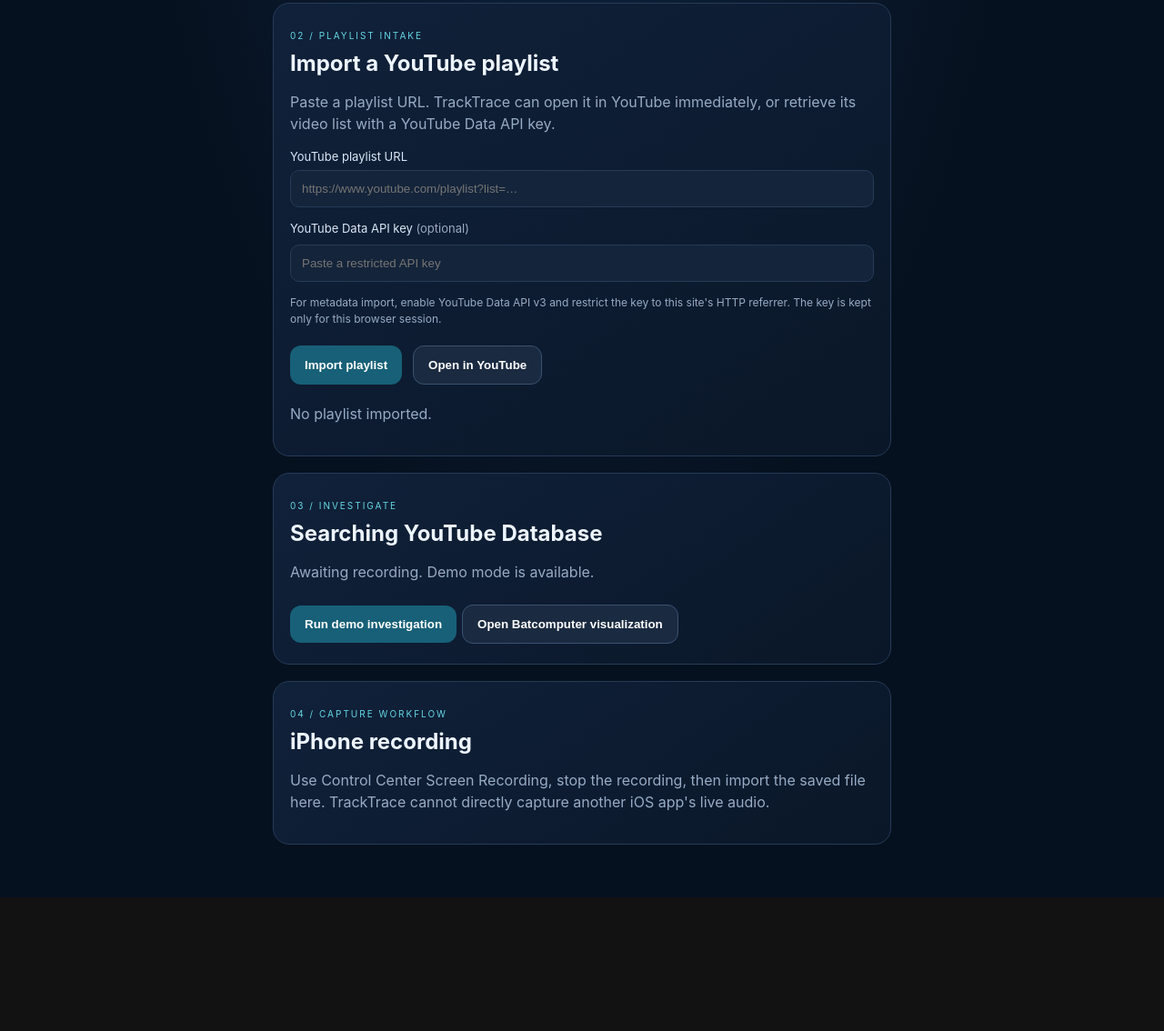
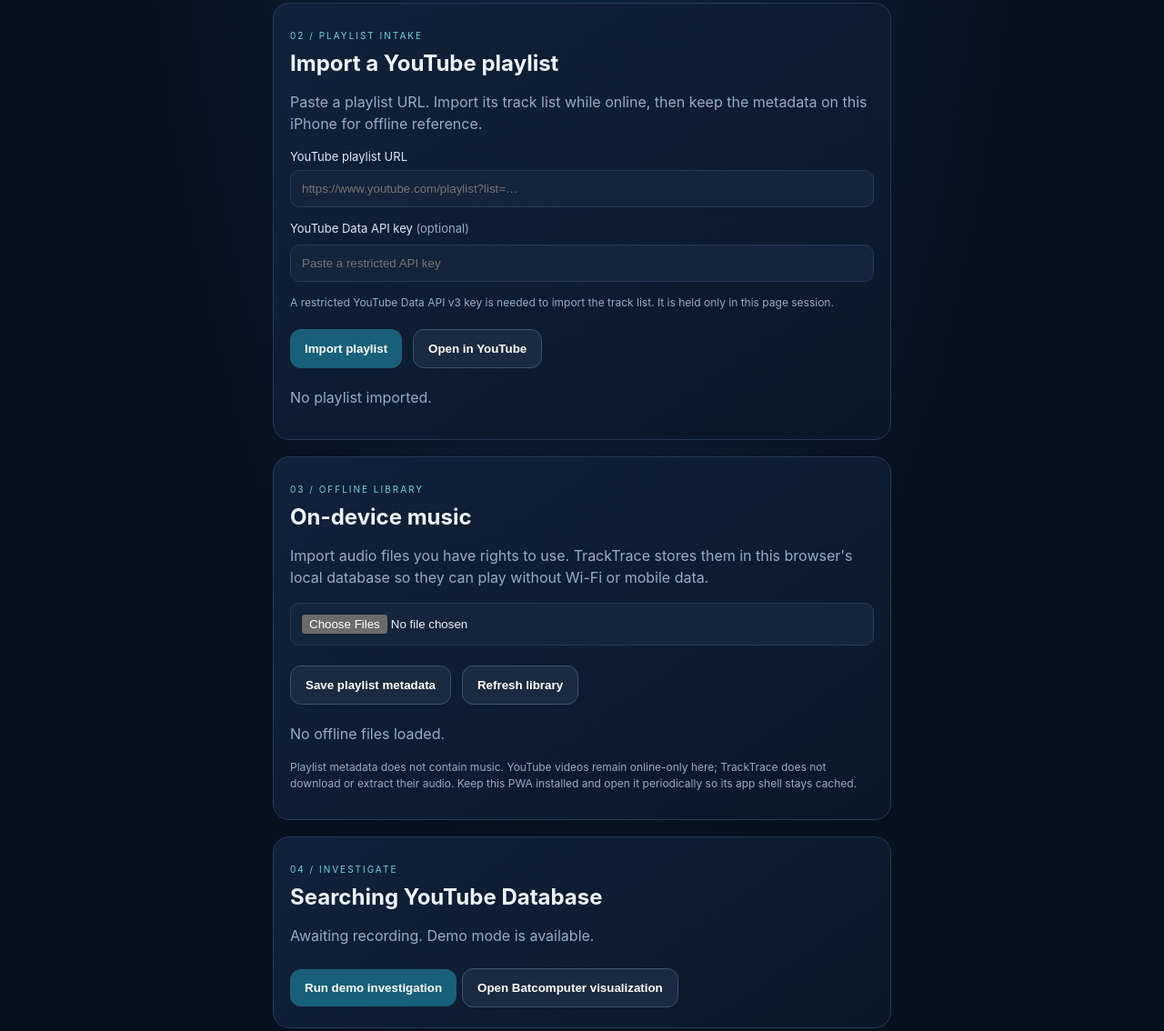
Before and after one commit to TetraHarte/TrackTrace, a plain HTML site: page index.html in a window 1280 px wide. Shown: the part 490-1624 px from the top of the page at 91% size. Before the commit the page ends 1477 px from the top, so only its background shows below. Drawn offline with Linux system fonts and the light colour scheme.

Commit message:
Add offline playlist library v0.2.0

```diff
--- a/index.html
+++ b/index.html
@@ -1,6 +1,7 @@
 <!doctype html>
 <html lang="en"><head><meta charset="utf-8"><meta name="viewport" content="width=device-width,initial-scale=1,viewport-fit=cover"><meta name="theme-color" content="#07111f"><meta name="apple-mobile-web-app-capable" content="yes"><meta name="apple-mobile-web-app-title" content="TrackTrace"><link rel="manifest" href="manifest.webmanifest"><link rel="stylesheet" href="styles.css"><title>TrackTrace Mobile</title></head><body><header><div class="logo">⌁</div><div><b>TRACKTRACE</b><small>MOBILE AUDIO INVESTIGATION</small></div><span class="status">STANDBY</span></header><main><p class="eyebrow">FIELD UNIT / MOBILE</p><h1>Audio Investigation</h1><p class="muted">Import a recording. Trace the music.</p>
 <section class="panel"><p class="eyebrow">01 / SOURCE</p><h2>Recording intake</h2><p>Choose a screen recording from Photos or an audio/video file from Files.</p><input id="file" type="file" accept="audio/*,video/*"><p id="filename" class="muted">No recording selected.</p><video id="preview" controls playsinline hidden></video><audio id="audio" controls hidden></audio></section>
-<section class="panel"><p class="eyebrow">02 / PLAYLIST INTAKE</p><h2>Import a YouTube playlist</h2><p>Paste a playlist URL. TrackTrace can open it in YouTube immediately, or retrieve its video list with a YouTube Data API key.</p><label for="playlistUrl">YouTube playlist URL</label><input id="playlistUrl" type="url" placeholder="https://www.youtube.com/playlist?list=…" autocomplete="url"><label for="apiKey">YouTube Data API key <span class="muted">(optional)</span></label><input id="apiKey" type="password" placeholder="Paste a restricted API key" autocomplete="off"><p class="hint">For metadata import, enable YouTube Data API v3 and restrict the key to this site's HTTP referrer. The key is kept only for this browser session.</p><div class="actions"><button id="importPlaylist">Import playlist</button><button id="openPlaylist" class="secondary">Open in YouTube</button></div><p id="playlistState" class="muted" aria-live="polite">No playlist imported.</p><div id="playlistResults" hidden><div class="playlistHead"><b id="playlistCount">0 videos</b><button id="loadMore" class="secondary" hidden>Load more</button></div><ol id="playlistItems" class="trackList"></ol><iframe id="playlistPlayer" title="YouTube playlist player" allow="accelerometer; autoplay; clipboard-write; encrypted-media; gyroscope; picture-in-picture; web-share" allowfullscreen hidden></iframe></div></section>
-<section class="panel"><p class="eyebrow">03 / INVESTIGATE</p><h2>Searching YouTube Database</h2><p id="state">Awaiting recording. Demo mode is available.</p><button id="run">Run demo investigation</button><button id="toggle" class="secondary">Open Batcomputer visualization</button><div id="console" hidden><div class="radar">◉ &nbsp; SIGNAL TRACE &nbsp; ◉</div><pre id="log">SYSTEM STANDING BY</pre><div class="bar"><i id="progress"></i></div></div><div id="result" hidden><h3>Investigation report</h3><b>The Signal Below — Example Artist</b><p class="muted">Illustrative sample result. Not identified from your recording.</p><a href="https://www.youtube.com/results?search_query=The+Signal+Below+Example+Artist" target="_blank" rel="noopener">Search YouTube for sample track ↗</a></div></section>
-<section class="panel"><p class="eyebrow">04 / CAPTURE WORKFLOW</p><h2>iPhone recording</h2><p>Use Control Center Screen Recording, stop the recording, then import the saved file here. TrackTrace cannot directly capture another iOS app's live audio.</p></section></main><script src="app.js"></script></body></html>
+<section class="panel"><p class="eyebrow">02 / PLAYLIST INTAKE</p><h2>Import a YouTube playlist</h2><p>Paste a playlist URL. Import its track list while online, then keep the metadata on this iPhone for offline reference.</p><label for="playlistUrl">YouTube playlist URL</label><input id="playlistUrl" type="url" placeholder="https://www.youtube.com/playlist?list=…" autocomplete="url"><label for="apiKey">YouTube Data API key <span class="muted">(optional)</span></label><input id="apiKey" type="password" placeholder="Paste a restricted API key" autocomplete="off"><p class="hint">A restricted YouTube Data API v3 key is needed to import the track list. It is held only in this page session.</p><div class="actions"><button id="importPlaylist">Import playlist</button><button id="openPlaylist" class="secondary">Open in YouTube</button></div><p id="playlistState" class="muted" aria-live="polite">No playlist imported.</p><div id="playlistResults" hidden><div class="playlistHead"><b id="playlistCount">0 videos</b><button id="loadMore" class="secondary" hidden>Load more</button></div><ol id="playlistItems" class="trackList"></ol><iframe id="playlistPlayer" title="YouTube playlist player" allow="accelerometer; autoplay; clipboard-write; encrypted-media; gyroscope; picture-in-picture; web-share" allowfullscreen hidden></iframe></div></section>
+<section class="panel"><p class="eyebrow">03 / OFFLINE LIBRARY</p><h2>On-device music</h2><p>Import audio files you have rights to use. TrackTrace stores them in this browser's local database so they can play without Wi-Fi or mobile data.</p><input id="offlineFiles" type="file" accept="audio/*" multiple><div class="actions"><button id="savePlaylistOffline" class="secondary">Save playlist metadata</button><button id="refreshOffline" class="secondary">Refresh library</button></div><p id="offlineState" class="muted" aria-live="polite">No offline files loaded.</p><div id="offlineTracks" class="offlineTracks"></div><p class="hint">Playlist metadata does not contain music. YouTube videos remain online-only here; TrackTrace does not download or extract their audio. Keep this PWA installed and open it periodically so its app shell stays cached.</p></section>
+<section class="panel"><p class="eyebrow">04 / INVESTIGATE</p><h2>Searching YouTube Database</h2><p id="state">Awaiting recording. Demo mode is available.</p><button id="run">Run demo investigation</button><button id="toggle" class="secondary">Open Batcomputer visualization</button><div id="console" hidden><div class="radar">◉ &nbsp; SIGNAL TRACE &nbsp; ◉</div><pre id="log">SYSTEM STANDING BY</pre><div class="bar"><i id="progress"></i></div></div><div id="result" hidden><h3>Investigation report</h3><b>The Signal Below — Example Artist</b><p class="muted">Illustrative sample result. Not identified from your recording.</p><a href="https://www.youtube.com/results?search_query=The+Signal+Below+Example+Artist" target="_blank" rel="noopener">Search YouTube for sample track ↗</a></div></section>
+<section class="panel"><p class="eyebrow">05 / CAPTURE WORKFLOW</p><h2>iPhone recording</h2><p>Use Control Center Screen Recording, stop the recording, then import the saved file here. TrackTrace cannot directly capture another iOS app's live audio.</p></section></main><script src="app.js"></script></body></html>
```
